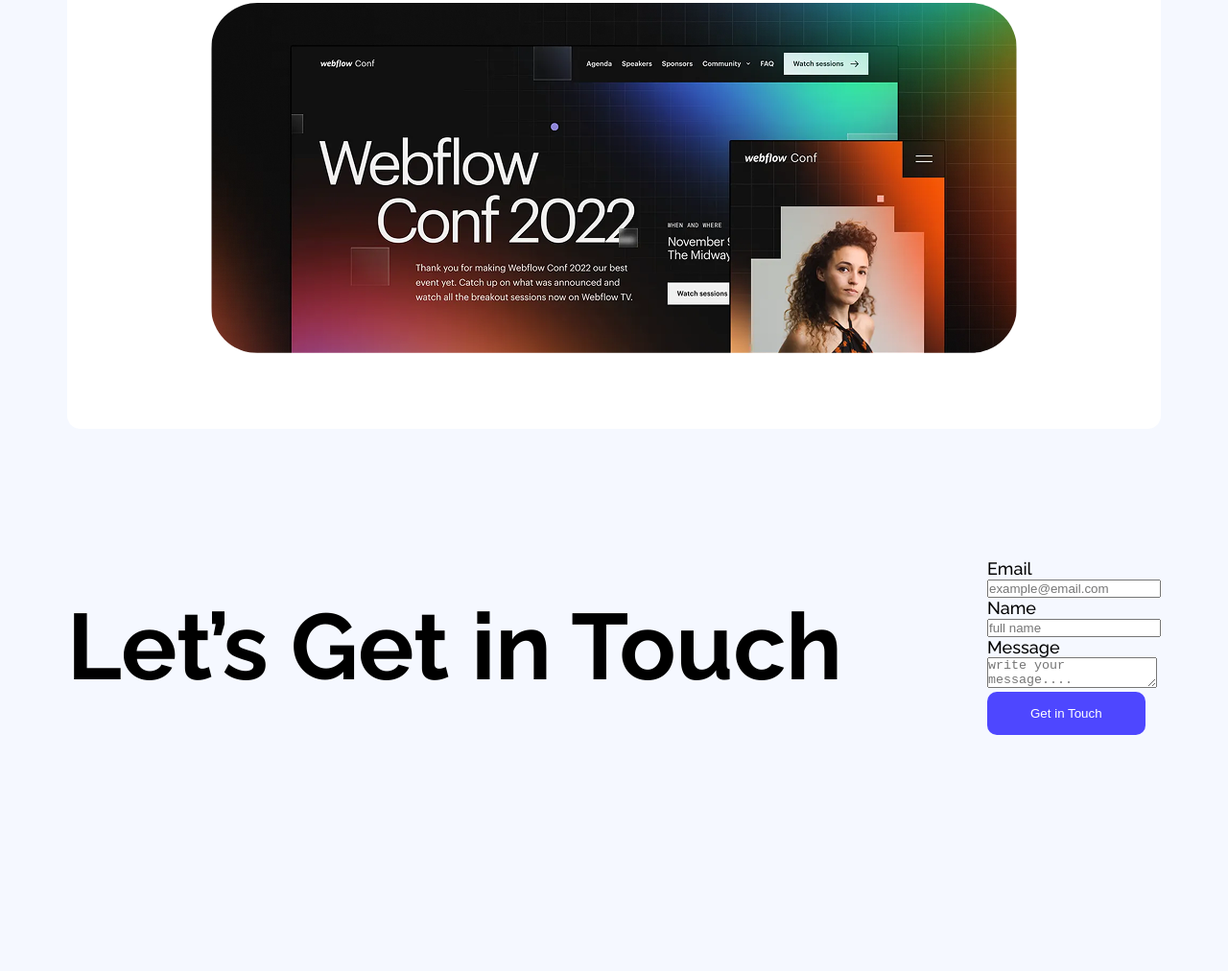
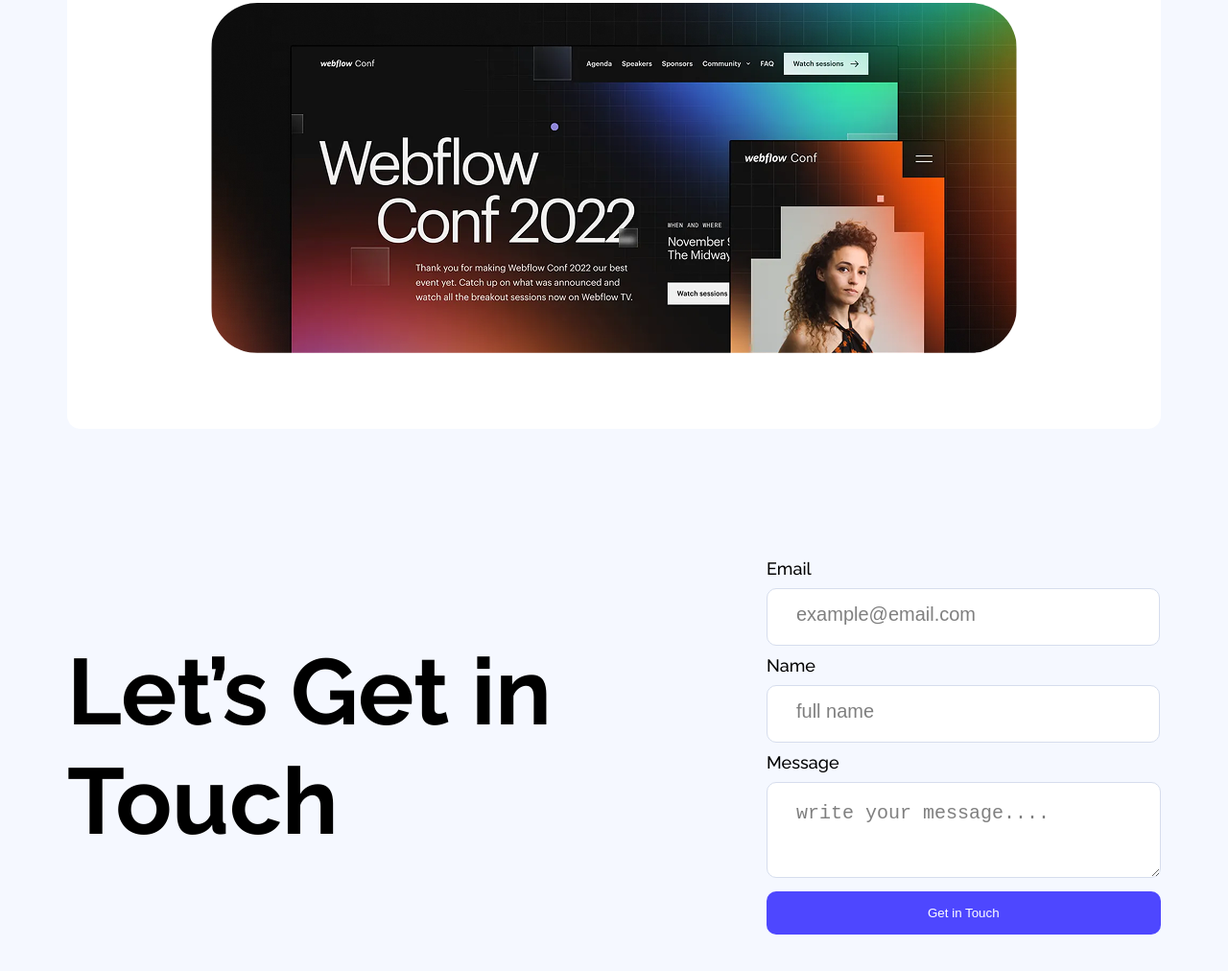
Before and after one commit to hamidur800/PH-B-12-A01, a plain HTML site: page index.html in a window 1280 px wide. Shown: the part 2389-3401 px from the top of the page at 96% size. Before the commit the page ends 3155 px from the top, so only its background shows below. Drawn offline with Linux system fonts and the light colour scheme.

Commit message:
scend commit-06

```diff
--- a/Assets/style.css
+++ b/Assets/style.css
@@ -280,6 +280,9 @@ body {
 
 /* Get-in-Touch-section-style-st */
 
+.Get-in-Touch-section-aling {
+    padding-bottom: 70px;
+}
 
 .Get-in-Touch-section {
     display: flex;
@@ -293,12 +296,58 @@ body {
     font-weight: bold;
 }
 
-label {
+.label-style {
     color: #000000;
     font-size: 18px;
     font-weight: 500;
 }
 
 
+.input-style {
+    margin: 10px auto;
+    height: 60px;
+    width: 410px;
+    border: 1px solid #D6DDED;
+    outline: none;
+    border-radius: 10px;
+}
+
+.input-style::placeholder {
+    color: rgba(0, 0, 0, 0.5);
+    font-size: 20px;
+    font-weight: 400;
+    padding-left: 30px;
+
+}
+
+.textarea-style {
+    margin: 10px auto;
+    height: 100px;
+    width: 411px;
+    /* padding: 40px 120px; */
+    border: 1px solid #D6DDED;
+    outline: none;
+    border-radius: 10px;
+}
+
+textarea::placeholder {
+    color: rgba(0, 0, 0, 0.5);
+    font-size: 20px;
+    font-weight: 400;
+    padding-left: 30px;
+    padding-top: 20px;
+
+}
+
+
+.form-section-btns {
+    background-color: #4E47FF;
+    color: #ffffff;
+    padding: 15px 168px;
+    outline: none;
+    border: none;
+    border-radius: 10px;
+}
+
 
 /* Get-in-Touch-section-style-end */
--- a/index.html
+++ b/index.html
@@ -204,16 +204,18 @@
                         <div class="Get-in-Touch">Let’s Get in Touch</div>
                         <div class="form">
                             <form>
-                                <label for="email">Email</label><br>
-                                <input type="email" name="Email" id="email" placeholder="example@email.com"><br>
+                                <label class="label-style" for="email">Email</label><br>
+                                <input class="input-style" type="email" name="Email" id="email" placeholder="example@email.com"><br>
 
-                                <label for="name">Name</label><br>
-                                <input type="text" name="name" id="name" placeholder="full name"><br>
+                                <label class="label-style" for="name">Name</label><br>
+                                <input class="input-style" type="text" name="name" id="name" placeholder="full name"><br>
 
-                                <label for="message">Message</label><br>
-                                <textarea name="Message" id="message" placeholder="write your message...."></textarea><br>
+                                <label class="label-style" for="message">Message</label><br>
+                                <textarea class="textarea-style" name="Message" id="message" placeholder="write your message...."></textarea><br>
 
-                                <input class="banner-section-btns" type="submit" value="Get in Touch">
+                                <div class="form-section-btn">
+                                    <input class="form-section-btns" type="submit" value="Get in Touch">
+                                </div>
                             </form>
                         </div>
                     </div>
```
